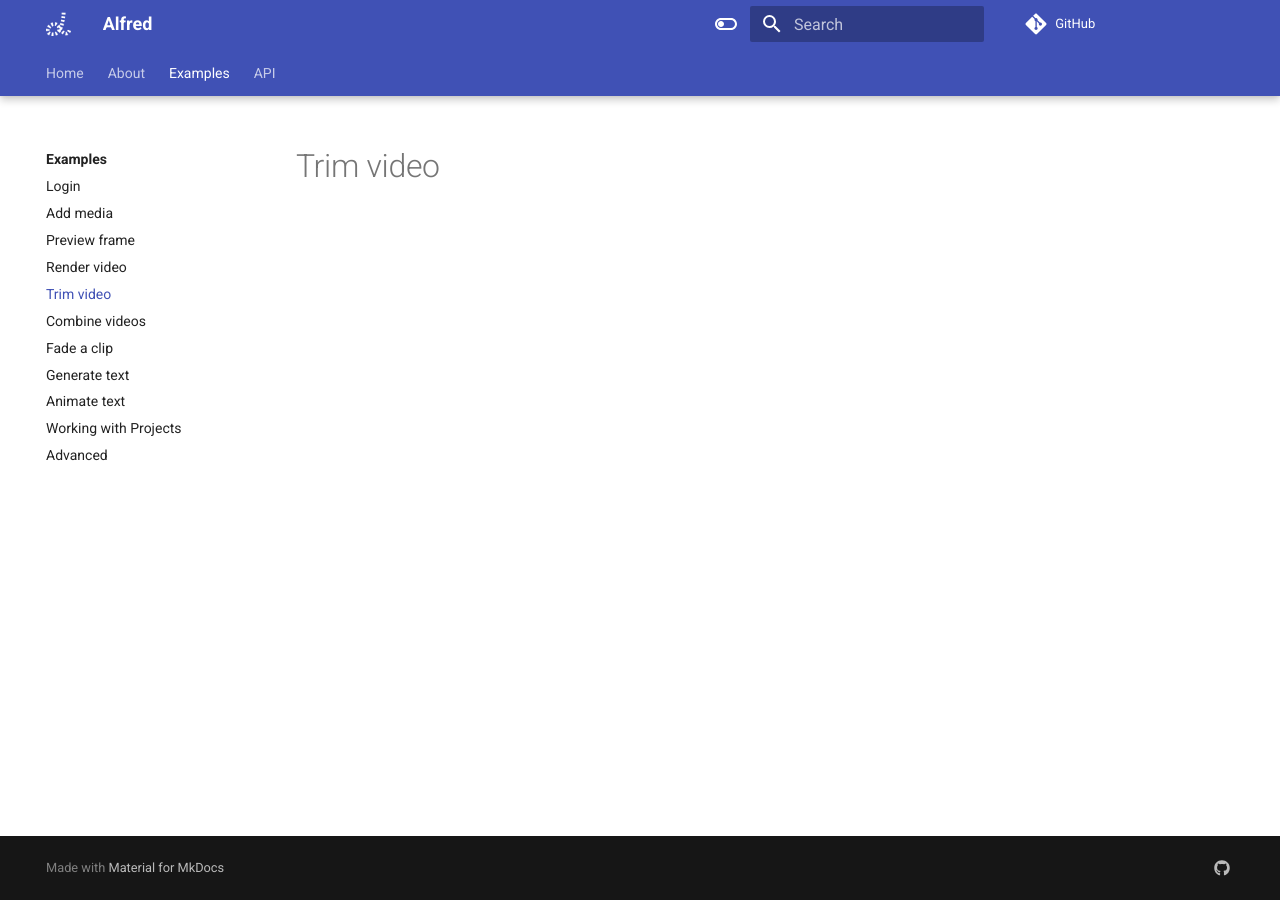
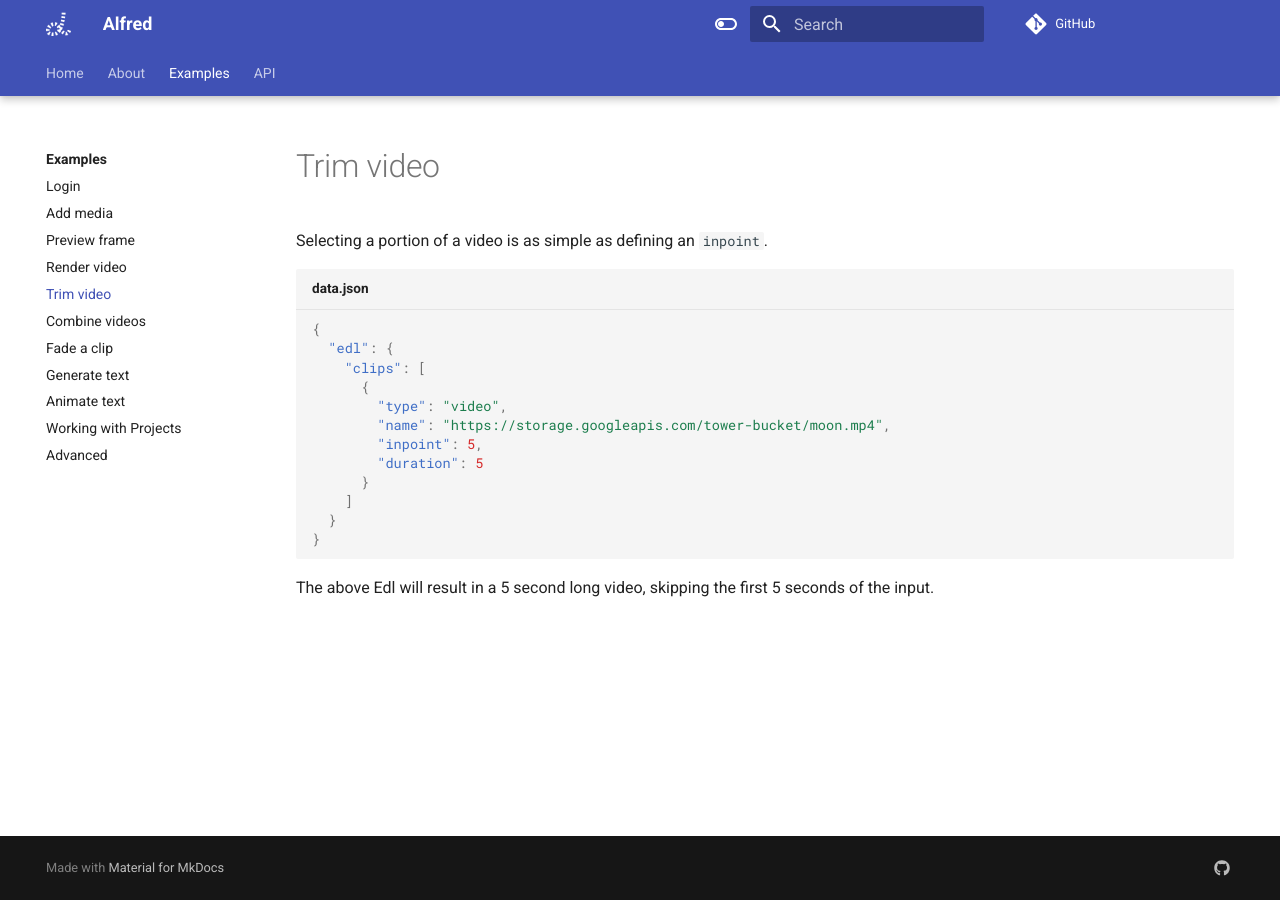
Before and after one commit to quaternionmedia/alfred, an MkDocs documentation site: the page built from docs/examples/trim.md, in a window 1280 px wide. Built offline with MkDocs 1.6.1 and Material for MkDocs 9.7.7, drawn with Linux system fonts in a browser that asks for light colours; comment, search, counter and statistics services are not loaded.

Commit message:
trim example

````diff
--- a/docs/examples/trim.md
+++ b/docs/examples/trim.md
@@ -1 +1,19 @@
 # Trim video
+Selecting a portion of a video is as simple as defining an `inpoint`.
+
+``` json title="data.json"
+{
+  "edl": {
+    "clips": [
+      {
+        "type": "video",
+        "name": "https://storage.googleapis.com/tower-bucket/moon.mp4",
+        "inpoint": 5,
+        "duration": 5
+      }
+    ]
+  }
+}
+```
+
+The above Edl will result in a 5 second long video, skipping the first 5 seconds of the input.
````
Also changed, not shown: docs/examples/project.md (+3 -3 lines).
